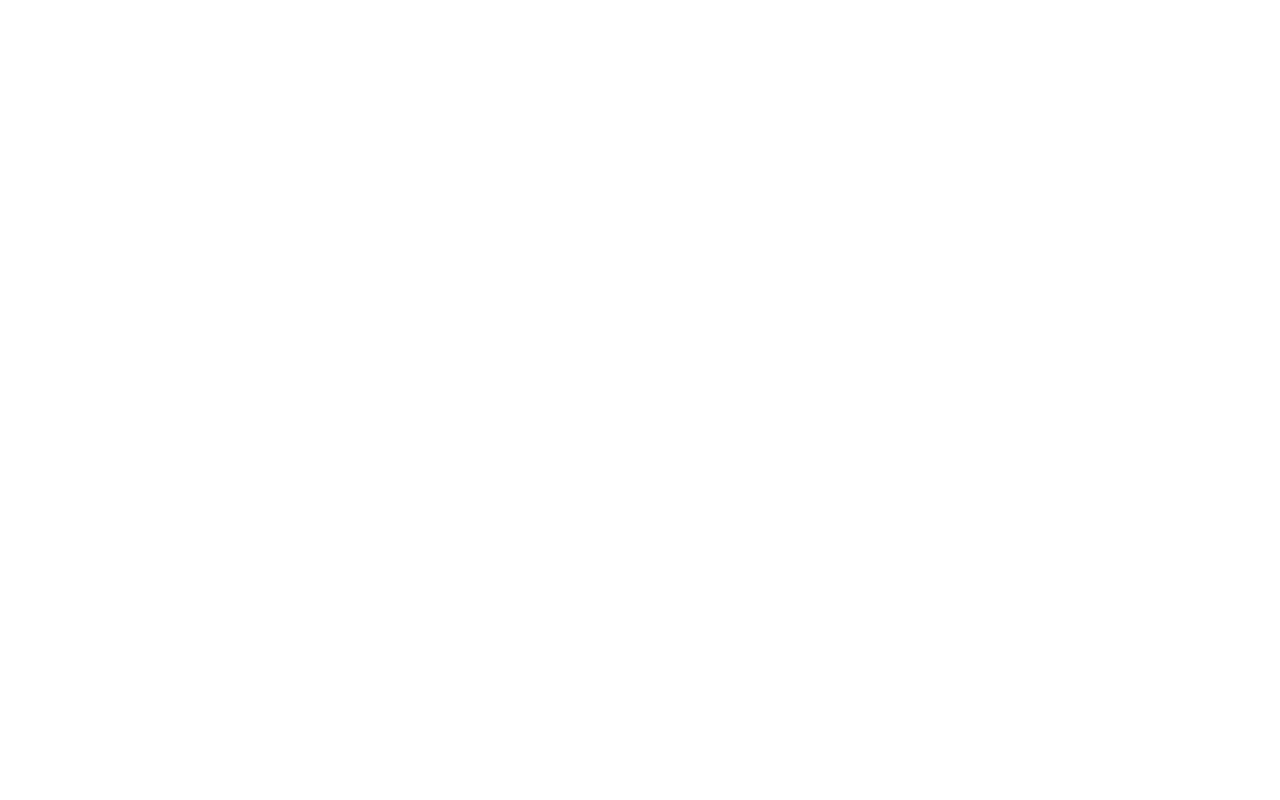
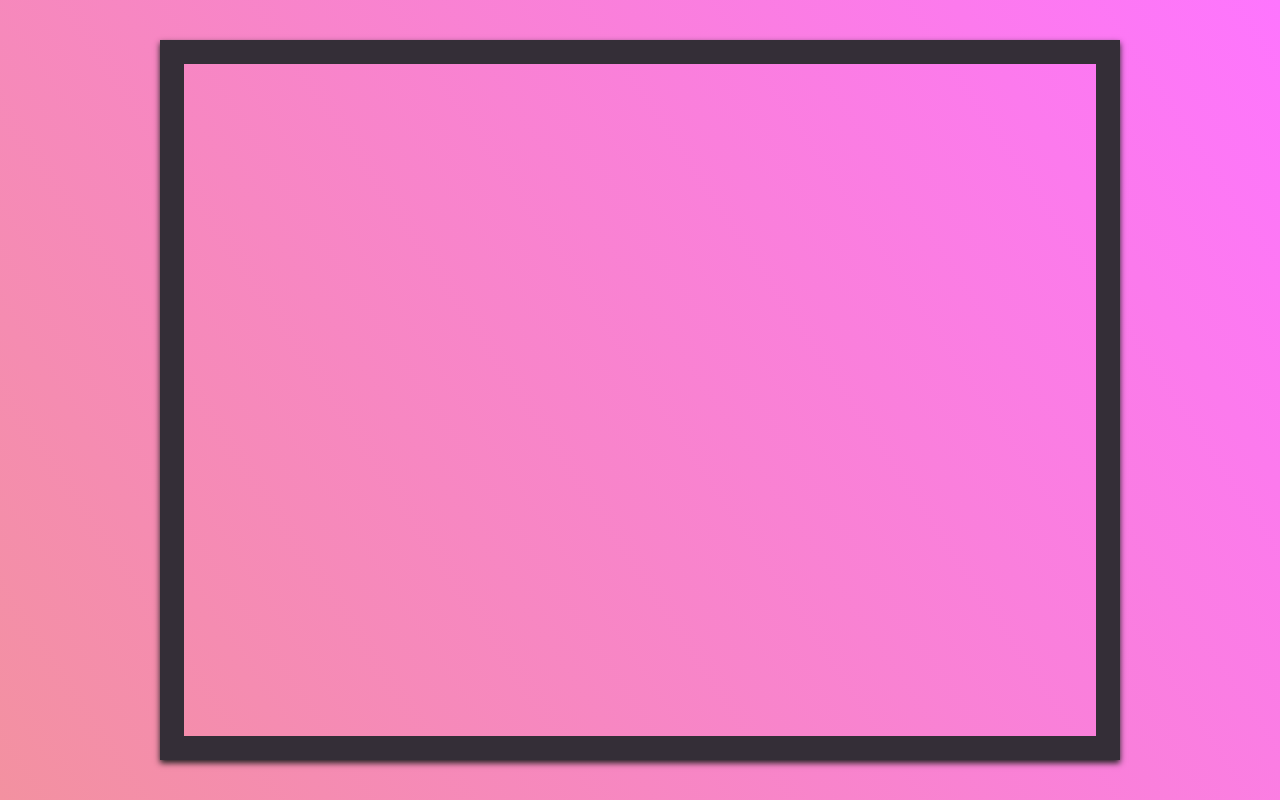
Before and after one commit to moniquedsilva/javascript-projects, a plain HTML site: page snake-game/index.html in a window 1280 px wide. Drawn offline with Linux system fonts and the light colour scheme.

Commit message:
feat: game colors

```diff
--- a/snake-game/index.html
+++ b/snake-game/index.html
@@ -8,6 +8,6 @@
     <title>Snake Game</title>
   </head>
   <body>
-    <div id="board"></div>
+    <div class="board"></div>
   </body>
 </html>
--- a/snake-game/styles/main.css
+++ b/snake-game/styles/main.css
@@ -5,8 +5,33 @@
 }
 
 :root {
-  --clr-board: #d4e4bc;
+  --clr-board: #fcecc9;
   --clr-border: #342e37;
   --clr-snake: #a2d729;
   --clr-apple: #f93943;
 }
+
+body {
+  background-color: var(--clr-board);
+  background-image: linear-gradient(236deg, #fe75fe, #f391a0);
+  display: flex;
+  align-items: center;
+  justify-content: center;
+  height: 100vh;
+  width: 100vw;
+}
+
+.board {
+  border: 1.5rem solid var(--clr-border);
+  box-shadow: 0 3px 6px #202020;
+  width: 120vmin;
+  height: 90vmin;
+}
+
+@media (max-width: 27em) {
+  .board {
+    border: 1rem solid var(--clr-border);
+    width: 90vmin;
+    height: 120vmin;
+  }
+}
```
